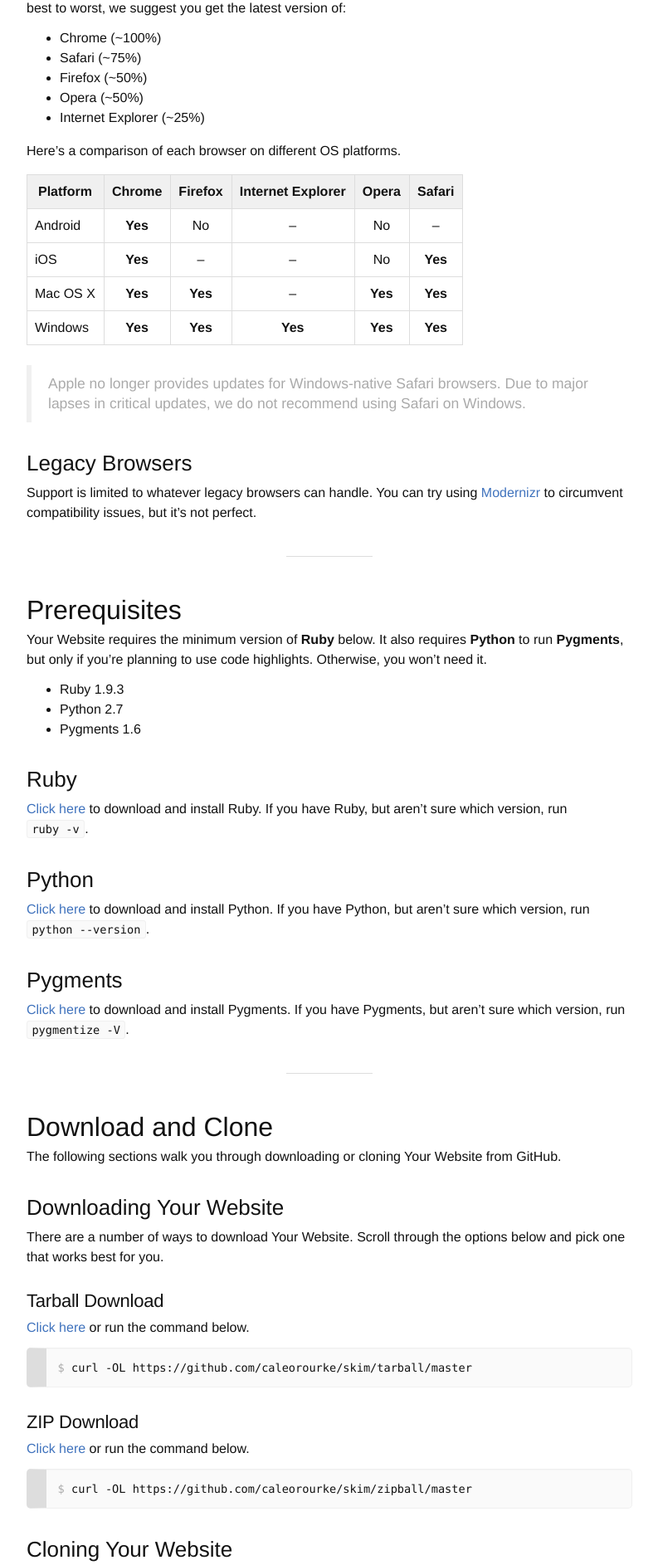
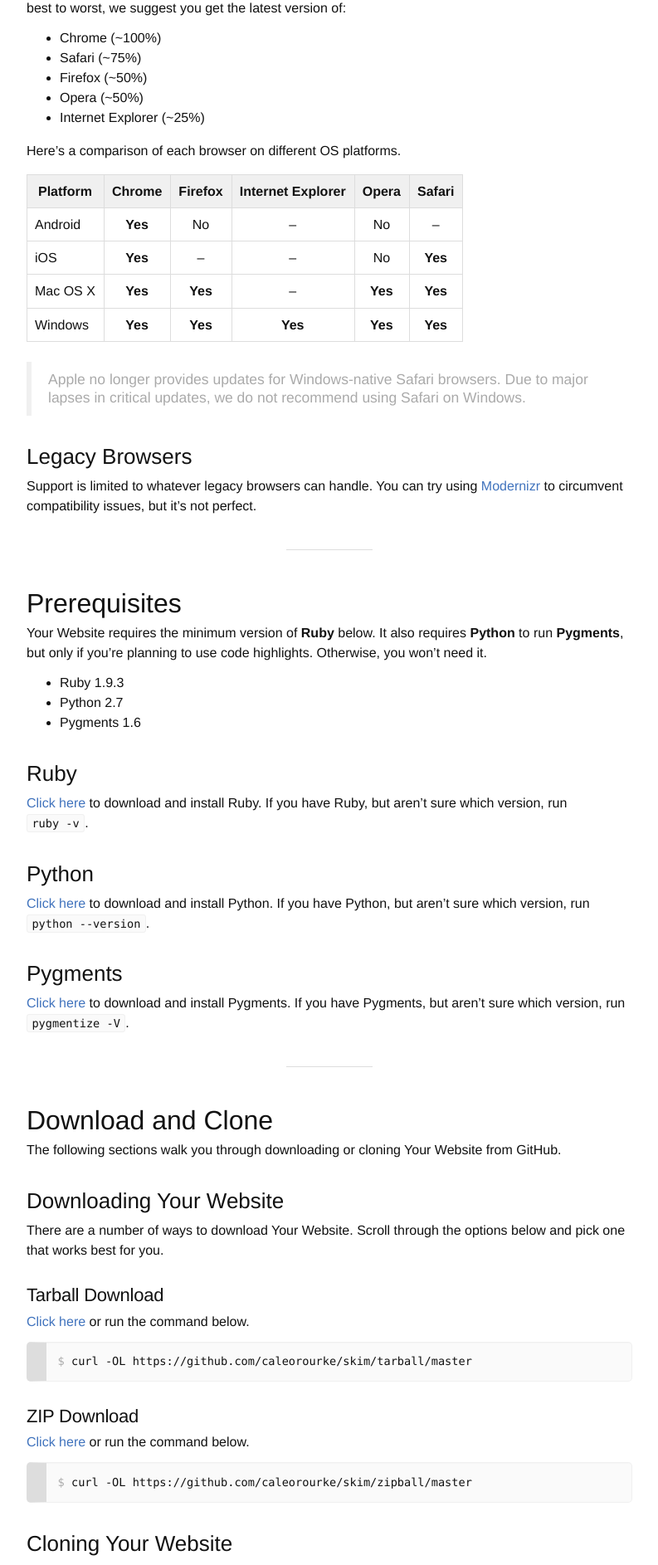
Before and after one commit to caleorourke/skim, a Jekyll site: the page built from index.md, in a window 1280 px wide. Shown: the part 1439-3325 px from the top of the page at 83% size, without its empty margins (243-1036 px from the left). Built offline with Jekyll 4.4.1, drawn with Linux system fonts in a browser that asks for light colours; nearby versions of some CDN libraries; Markdown is read by kramdown in place of the engine named in the settings.

Commit message:
update line-height

```diff
--- a/stylesheets/components.css
+++ b/stylesheets/components.css
@@ -331,6 +331,7 @@ table {
   margin: 16px 0 24px;
   overflow-x: scroll;
   overflow-y: hidden;
+  line-height: 1.45;
 }
 
 table > thead {
@@ -379,7 +380,7 @@ blockquote {
 blockquote p {
   font-size: 17.5px;
   font-weight: 300;
-  line-height: 1.4;
+  line-height: 1.3;
 }
 
 blockquote p,
```
